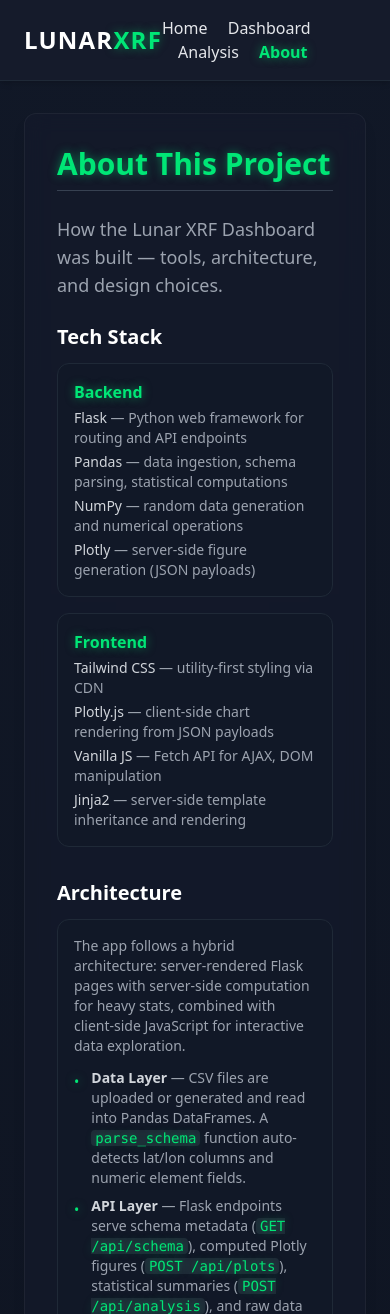
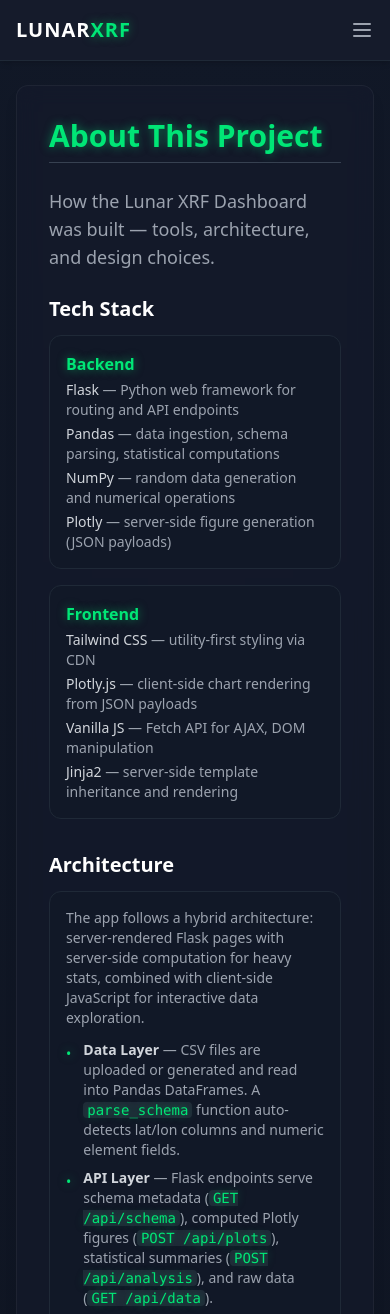
Before and after one commit to RemanDey/stac_software, a Flask app: page /about in a window 390 px wide. Shown: the top 1314 px of the page. Run offline with Flask 3, Linux system fonts and the light colour scheme; some libraries are stand-ins or nearby versions.

Commit message:
mobile interface

```diff
--- a/templates/base.html
+++ b/templates/base.html
@@ -21,20 +21,39 @@
 </head>
 <body class="bg-space text-gray-200 font-sans min-h-screen flex flex-col">
     <header class="bg-panel border-b border-gray-800 shadow-md">
-        <div class="container mx-auto px-6 py-4 flex justify-between items-center">
-            <h1 class="text-2xl font-bold tracking-wider text-white">
+        <div class="container mx-auto px-4 md:px-6 py-4 flex justify-between items-center">
+            <h1 class="text-xl md:text-2xl font-bold tracking-wider text-white">
                 LUNAR<span class="text-neon">XRF</span>
             </h1>
-            <nav class="space-x-4">
+
+            <button id="menu-toggle" class="md:hidden text-gray-400 hover:text-neon transition focus:outline-none" aria-label="Toggle menu">
+                <svg id="menu-icon" class="w-6 h-6" fill="none" stroke="currentColor" viewBox="0 0 24 24">
+                    <path stroke-linecap="round" stroke-linejoin="round" stroke-width="2" d="M4 6h16M4 12h16M4 18h16"/>
+                </svg>
+                <svg id="menu-close" class="w-6 h-6 hidden" fill="none" stroke="currentColor" viewBox="0 0 24 24">
+                    <path stroke-linecap="round" stroke-linejoin="round" stroke-width="2" d="M6 18L18 6M6 6l12 12"/>
+                </svg>
+            </button>
+
+            <nav class="hidden md:flex space-x-4">
                 <a href="{{ url_for('index') }}" class="{% if request.endpoint == 'index' %}text-neon font-semibold{% else %}hover:text-neon{% endif %} transition">Home</a>
                 <a href="{{ url_for('dashboard') }}" class="{% if request.endpoint == 'dashboard' %}text-neon font-semibold{% else %}hover:text-neon{% endif %} transition">Dashboard</a>
                 <a href="{{ url_for('analysis') }}" class="{% if request.endpoint == 'analysis' %}text-neon font-semibold{% else %}hover:text-neon{% endif %} transition">Analysis</a>
                 <a href="{{ url_for('about') }}" class="{% if request.endpoint == 'about' %}text-neon font-semibold{% else %}hover:text-neon{% endif %} transition">About</a>
             </nav>
         </div>
+
+        <div id="mobile-menu" class="hidden md:hidden border-t border-gray-800 bg-panel">
+            <nav class="flex flex-col space-y-1 px-4 py-3">
+                <a href="{{ url_for('index') }}" class="block px-3 py-2 rounded {% if request.endpoint == 'index' %}text-neon bg-gray-800 font-semibold{% else %}text-gray-300 hover:text-neon hover:bg-gray-800{% endif %} transition">Home</a>
+                <a href="{{ url_for('dashboard') }}" class="block px-3 py-2 rounded {% if request.endpoint == 'dashboard' %}text-neon bg-gray-800 font-semibold{% else %}text-gray-300 hover:text-neon hover:bg-gray-800{% endif %} transition">Dashboard</a>
+                <a href="{{ url_for('analysis') }}" class="block px-3 py-2 rounded {% if request.endpoint == 'analysis' %}text-neon bg-gray-800 font-semibold{% else %}text-gray-300 hover:text-neon hover:bg-gray-800{% endif %} transition">Analysis</a>
+                <a href="{{ url_for('about') }}" class="block px-3 py-2 rounded {% if request.endpoint == 'about' %}text-neon bg-gray-800 font-semibold{% else %}text-gray-300 hover:text-neon hover:bg-gray-800{% endif %} transition">About</a>
+            </nav>
+        </div>
     </header>
 
-    <main class="flex-grow container mx-auto px-6 py-8">
+    <main class="flex-grow container mx-auto px-4 md:px-6 py-6 md:py-8">
         {% block content %}{% endblock %}
     </main>
 
@@ -42,6 +61,17 @@
         &copy; 2026 Reman Dey
     </footer>
 
+    <script>
+        document.getElementById('menu-toggle').addEventListener('click', () => {
+            const menu = document.getElementById('mobile-menu');
+            const icon = document.getElementById('menu-icon');
+            const close = document.getElementById('menu-close');
+            menu.classList.toggle('hidden');
+            icon.classList.toggle('hidden');
+            close.classList.toggle('hidden');
+        });
+    </script>
+
     {% block scripts %}{% endblock %}
 </body>
 </html>
```
